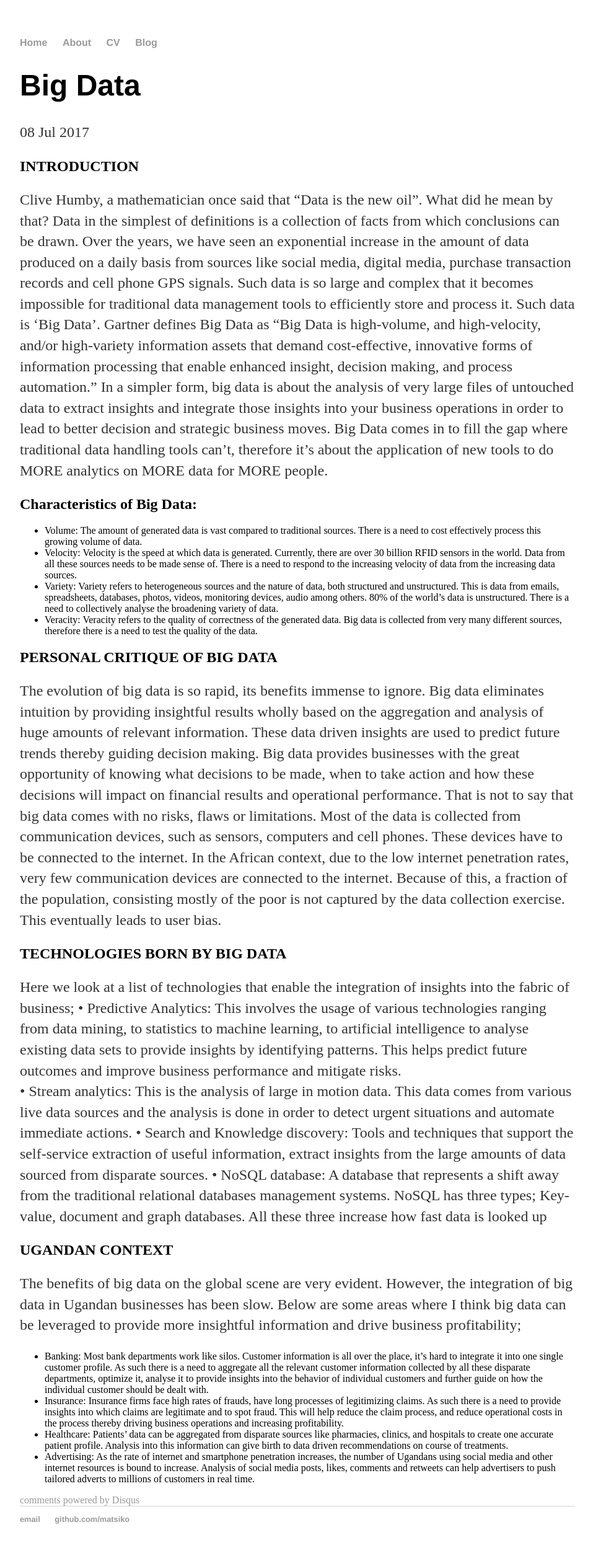
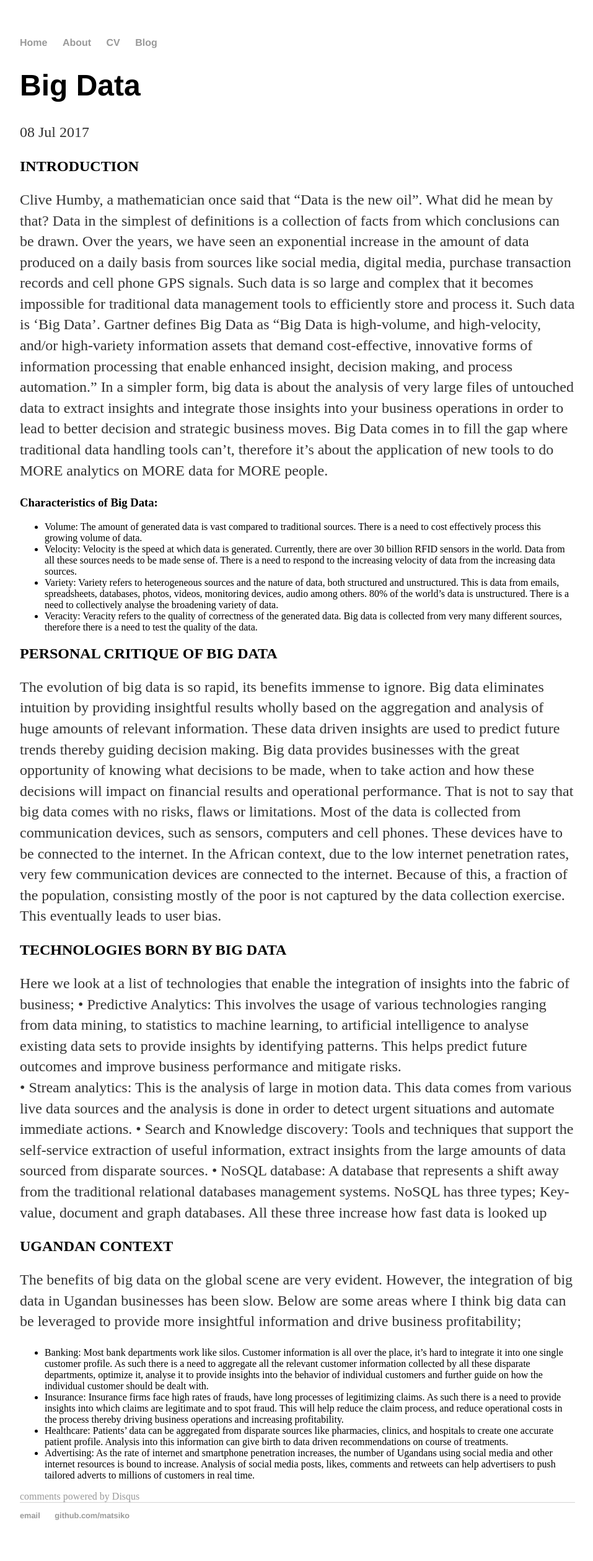
Before and after one commit to matsiko/matsiko.github.io, a Jekyll site: the page built from _posts/2017-07-08-big-data.md, in a window 1280 px wide. Shown: the whole page at 62% size, without its empty margins (160-1117 px from the left). Built offline with Jekyll 4.4.1, drawn with Linux system fonts in a browser that asks for light colours; our own code applies the rules of GitHub Pages for plain Markdown files; comment, search, counter and statistics services are not loaded.

```diff
--- a/_posts/2017-07-08-big-data.md
+++ b/_posts/2017-07-08-big-data.md
@@ -10,9 +10,7 @@ Gartner defines Big Data as “Big Data is high-volume, and high-velocity, and/o
 In a simpler form, big data is about the analysis of very large files of untouched data to extract insights and integrate those insights into your business operations in order to lead to better decision and strategic business moves.
 Big Data comes in to fill the gap where traditional data handling tools can’t, therefore it’s about the application of new tools to do MORE analytics on MORE data for MORE people.
 
-<h2>Characteristics of Big Data:</h2>
-
-
+### Characteristics of Big Data:
 + Volume:
 The amount of generated data is vast compared to traditional sources. There is a need to cost effectively process this growing volume of data.
 + Velocity:
```
